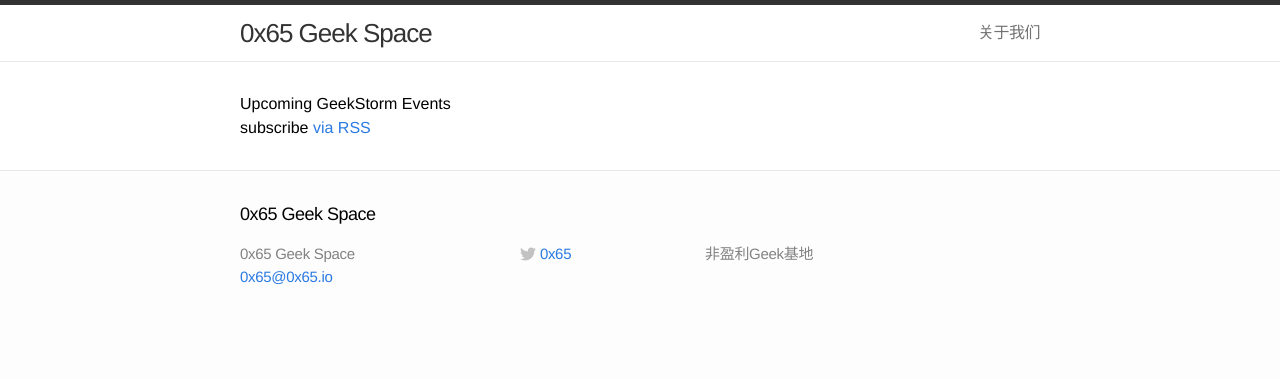
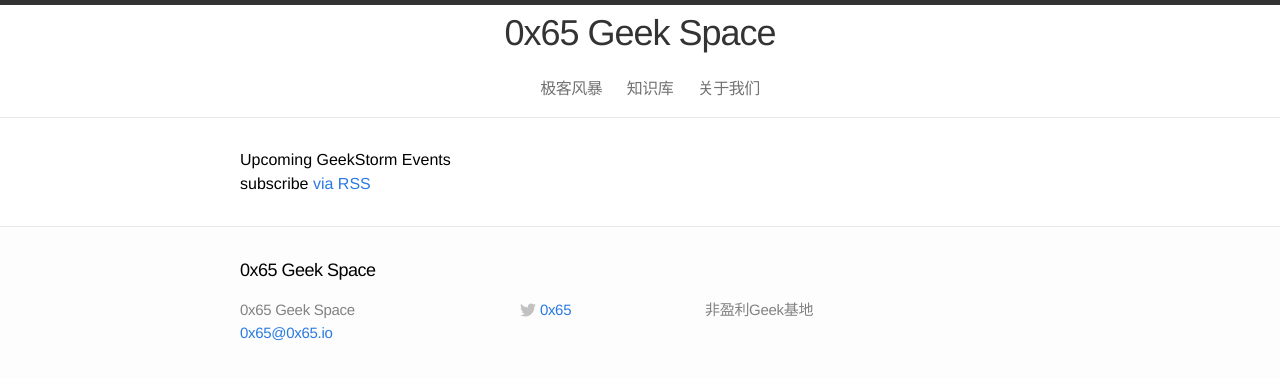
Before and after one commit to 0x65geekspace/0x65geekspace.github.io, a Jekyll site: the page built from index.html, in a window 1280 px wide. Shown: the top 379 px of the page. Built offline with Jekyll 4.4.1, drawn with Linux system fonts in a browser that asks for light colours.

Commit message:
centre site title in header

```diff
--- a/_includes/header.html
+++ b/_includes/header.html
@@ -17,9 +17,14 @@
         </svg>
       </a>
       <div class="trigger">
+        <a class="page-link" href=#>极客风暴</a>
+        <a class="page-link" href=#>知识库</a>
         {% for page in site.pages %}
           {% if page.title %}<a class="page-link" href="{{ page.url | prepend: site.baseurl }}">{{ page.title }}</a>{% endif %}
         {% endfor %}
+
+
+
       </div>
     </nav>
 
--- a/css/main.css
+++ b/css/main.css
@@ -51,17 +51,19 @@
 .site-title:visited {
   display: block;
   color: #333;
-  font-size: 26px;
+  font-size: 36px;
   letter-spacing: -1px;
-  float: left;
+  /* float: left; */
   line-height: 56px;
-  position: relative;
+  /* position: relative; */
   z-index: 1;
+  text-align: center;
 }
 
 .site-nav {
-  float: right;
+  /* float: right; */
   line-height: 56px;
+  text-align: center;
 }
 
 .site-nav .menu-icon { display: none; }
```
